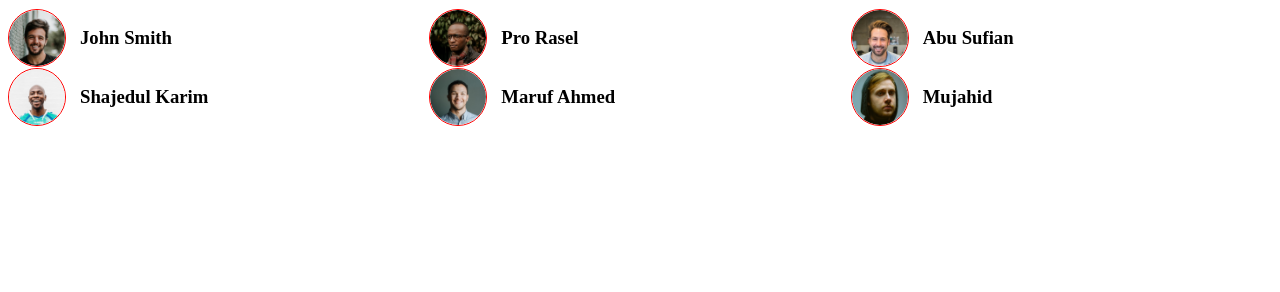
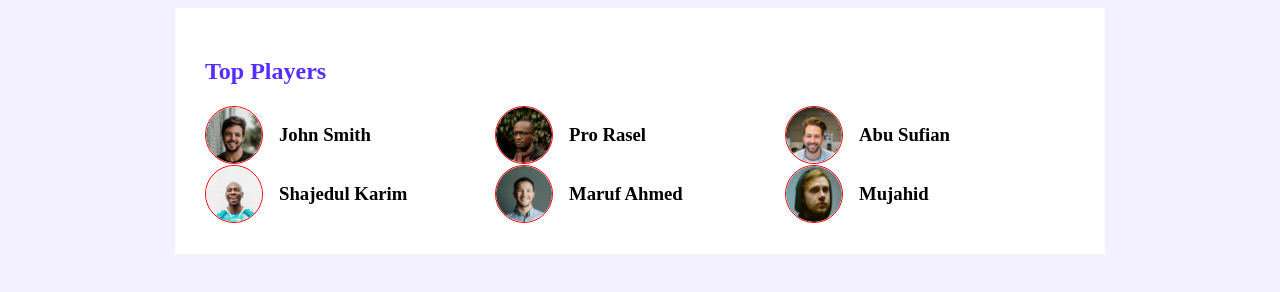
Before and after one commit to rhsabbir1/landing-page, a plain HTML site: page index.html in a window 1280 px wide. Drawn offline with Linux system fonts and the light colour scheme.

Commit message:
top players section end

```diff
--- a/index.html
+++ b/index.html
@@ -18,31 +18,34 @@
     <!-- main section start  -->
     <main>
         <!-- tor players section  -->
-        <section>
+        <section class="container">
+            <div class="top-players">
+                <h1 class="sevtion-title">Top Players</h1>
                 <div class="players">
                     <div class="player">
                         <img src="./images/players/player-1.png" alt="">
-                    <h3>John Smith</h3>
+                        <h3 class="player-name">John Smith</h3>
                     </div>
                     <div class="player">
                         <img src="./images/players/player-2.png" alt="">
-                    <h3>Pro Rasel</h3>
+                        <h3 class="player-name">Pro Rasel</h3>
                     </div>
                     <div class="player">
                         <img src="./images/players/player-3.png" alt="">
-                    <h3>Abu Sufian</h3>
+                        <h3 class="player-name">Abu Sufian</h3>
                     </div>
                     <div class="player">
                         <img src="./images/players/player-4.png" alt="">
-                    <h3>Shajedul Karim</h3>
+                        <h3 class="player-name">Shajedul Karim</h3>
                     </div>
                     <div class="player">
                         <img src="./images/players/player-5.png" alt="">
-                    <h3>Maruf Ahmed</h3>
+                        <h3 class="player-name">Maruf Ahmed</h3>
                     </div>
                     <div class="player">
                         <img src="./images/players/player-6.png" alt="">
-                    <h3>Mujahid</h3>
+                        <h3 class="player-name">Mujahid</h3>
+                    </div>
                 </div>
             </div>
         </section>
--- a/styles/style.css
+++ b/styles/style.css
@@ -1,4 +1,20 @@
+body{
+    background-color: #F3F1ff;
+}
+main{
+    display: flex;
+    justify-content: center;
+}
+.container{
+    width: 870px;
+    background-color: #ffffff;
+    padding: 30px;
+}
 /* top players styles  */
+.sevtion-title{
+    color: #562EFF;
+    font-size: 24px;
+}
 .players{
     display: grid;
     grid-template-columns: repeat(3 , 1fr);
@@ -6,7 +22,6 @@
 .player{
     display: flex;
     align-items: center;
-    gap: 14px;
 }
 .player img{
     height: 56px;
@@ -14,3 +29,6 @@
     border: 1px solid rgb(255, 0, 0);
     border-radius: 50%;
 }
+.player-name{
+    margin-left: 16px;
+}
```
Lines whose indentation alone changed are shown as unchanged.
